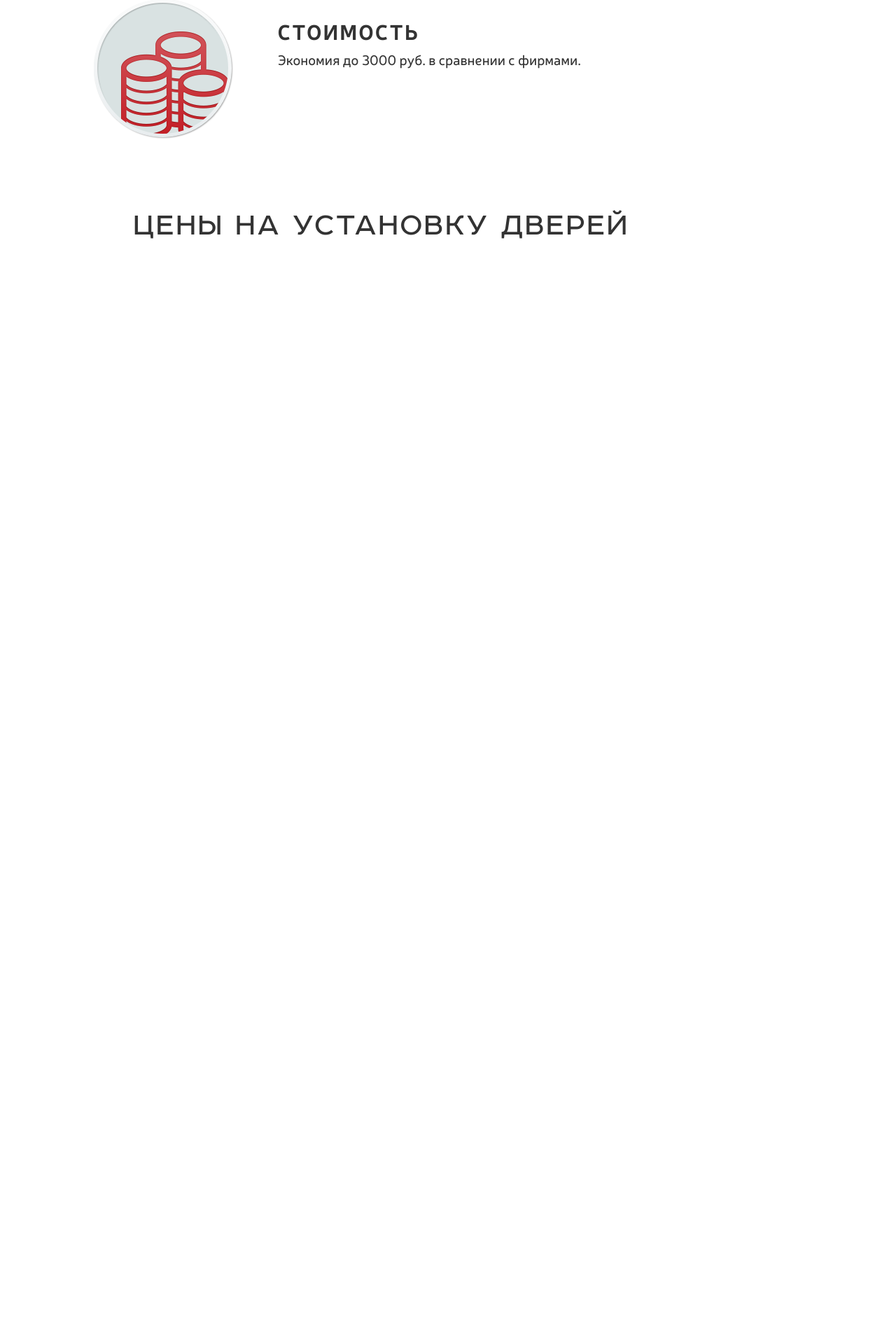
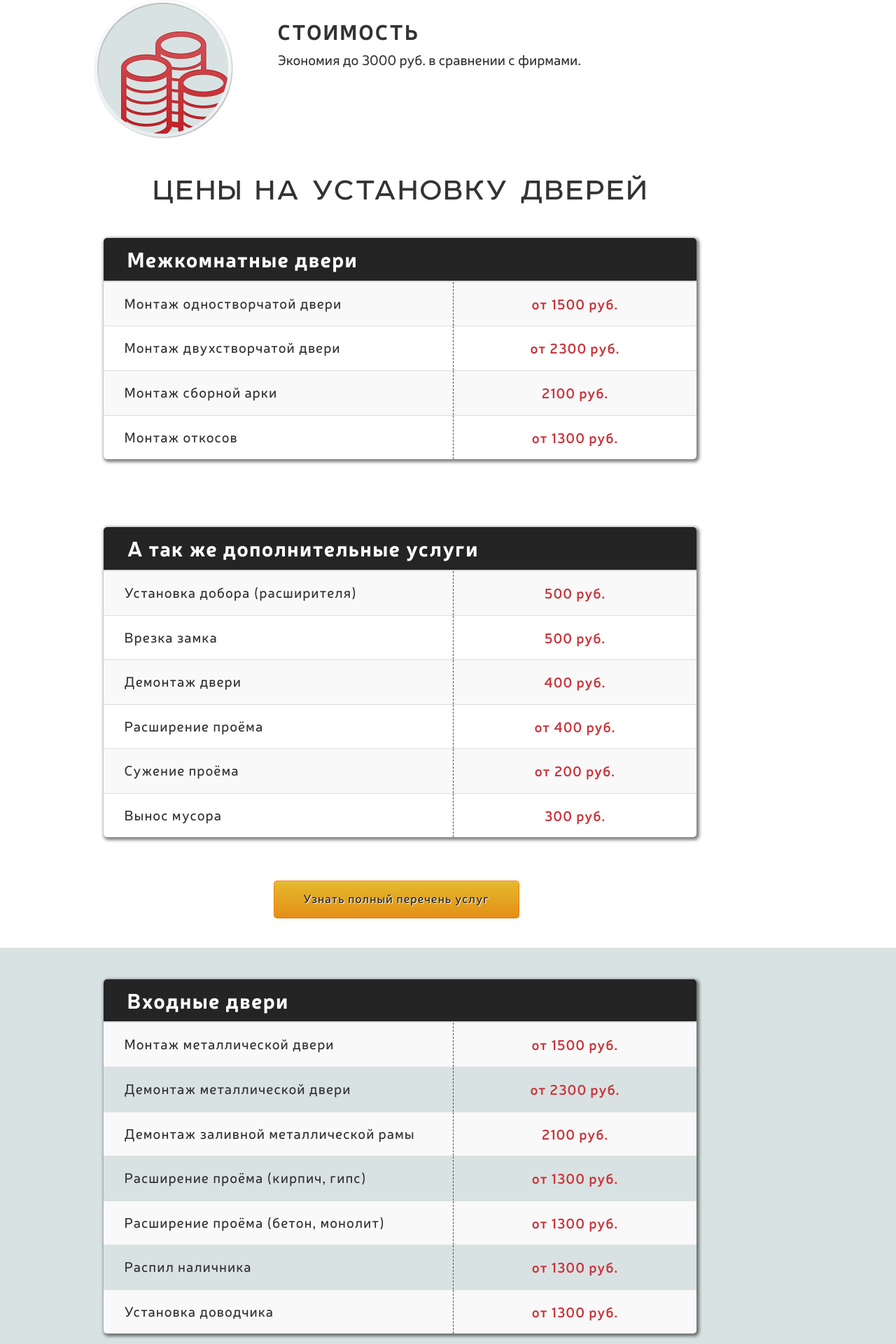
Before and after one commit to miskovaleksey/doors, a PHP site: page / in a window 1280 px wide. Shown: the part 1862-3782 px from the top of the page at 70% size. Before the commit the page ends 2203 px from the top, so only its background shows below. Run offline with PHP 8.4, Linux system fonts and the light colour scheme; some libraries are stand-ins or nearby versions.

Commit message:
added price block

```diff
--- a/css/index.css
+++ b/css/index.css
@@ -378,14 +378,73 @@ body .eggs .desc p {
 }
 /*=============================*/
 body .price {
-  padding-top: 50px;
-  padding-bottom: 50px;
+  padding-top: 0px;
+  padding-bottom: 42px;
+}
+body .price.gray {
+  background-color: #d9e2e2;
+  padding-top:45px;
 }
 body .price h1{
   font-family: 'Room', sans-serif;
   font-size: 45px;
   margin: 0;
-  margin-left: 23px;
+  margin: 0 0 43px 51px;
   text-transform: uppercase;
   letter-spacing: 3px;
 }
+body .price .wrapper-table {
+    margin-left: -20px; border-radius: 5px; box-shadow: 2px 2px 4px 2px rgba(0, 0, 0, 0.5); width: 100%; overflow: hidden; margin-bottom: 0;
+}
+body .price .wrapper-table.last {
+  margin-top: 97px;
+}
+body .price.gray .wrapper-table.last {
+  margin-top: 53px;
+}
+body .price .wrapper-table table {
+  margin-bottom: 0;
+}
+body .price .wrapper-table table thead {
+  background-color: #242424;
+}
+body .price.gray .wrapper-table.last table thead {
+  background-color: #bb282e;
+}
+body .price .wrapper-table table th {
+  color: #fff;
+  letter-spacing: 1.3px;
+  margin: 0;
+  padding: 9px 34px;
+  font-size: 30px;
+}
+body .price .wrapper-table table td.first {
+  border-right: 1px dashed #535354;
+  color: #303030;
+  font-size: 20px;
+  letter-spacing: 1px;
+  padding: 17px 30px;
+  width: 59%;
+}
+body .price .wrapper-table table td.second {
+  width: 49%;
+  font-size: 20px;
+  color: #c9333a;
+  font-weight: 600;
+  text-align: center;
+  letter-spacing: 1px;
+  padding: 17px;
+}
+
+body .price a.button {
+  margin-left: 43px;
+  margin-top: 62px;
+  width: 40%;
+  text-align: center;
+  letter-spacing: 1px;
+  padding: 13px 20px;
+}
+
+body .price.gray a.button {
+  margin-top: 72px;
+}
--- a/index.html
+++ b/index.html
@@ -235,7 +235,198 @@
 
   <section class="price" id="section-price">
     <div class="container">
-      <div class="col-md-offset-1 col-md-10"><h1>Цены на установку дверей</h1></div>
+      <div class="col-md-offset-1 col-md-9"><h1>Цены на установку дверей</h1></div>
+      <div class="col-md-offset-1 col-md-9">
+        <div class="wrapper-table">
+          <table class="table table-striped">
+            <thead>
+              <tr>
+                <th colspan="2">Межкомнатные двери</th>
+              </tr>
+            </thead>
+            <tbody>
+              <tr>
+                <td class="first">Монтаж одностворчатой двери</td>
+                <td class="second">от 1500 руб.</td>
+              </tr>
+              <tr>
+                <td class="first">Монтаж двухстворчатой двери</td>
+                <td class="second">от 2300 руб.</td>
+              </tr>
+              <tr>
+                <td class="first">Монтаж сборной арки</td>
+                <td class="second">2100 руб.</td>
+              </tr>
+              <tr>
+                <td class="first">Монтаж откосов</td>
+                <td class="second">от 1300 руб.</td>
+              </tr>
+            </tbody>
+          </table>
+        </div>
+      </div>
+
+      <div class="col-md-offset-1 col-md-9">
+        <div class="wrapper-table last">
+          <table class="table table-striped">
+            <thead>
+              <tr>
+                <th colspan="2">А так же дополнительные услуги</th>
+              </tr>
+            </thead>
+            <tbody>
+              <tr>
+                <td class="first">Установка добора (расширителя)</td>
+                <td class="second">500 руб.</td>
+              </tr>
+              <tr>
+                <td class="first">Врезка замка</td>
+                <td class="second">500 руб.</td>
+              </tr>
+              <tr>
+                <td class="first">Демонтаж двери</td>
+                <td class="second">400 руб.</td>
+              </tr>
+              <tr>
+                <td class="first">Расширение проёма</td>
+                <td class="second">от 400 руб.</td>
+              </tr>
+              <tr>
+                <td class="first">Сужение проёма</td>
+                <td class="second">от 200 руб.</td>
+              </tr>
+              <tr>
+                <td class="first">Вынос мусора</td>
+                <td class="second">300 руб.</td>
+              </tr>
+            </tbody>
+          </table>
+        </div>
+      </div>
+      <div class="clearfix"></div>
+      <div class="col-xs-offset-3 col-cd-5">
+          <a href="#"
+           class="button"
+           data-toggle="modal"
+           data-target="#popup-price-1">
+           Узнать полный перечень услуг
+          </a>
+        </div>
+
+        <!-- Modal -->
+        <div class="modal fade" id="popup-price-1" tabindex="-1" role="dialog" aria-labelledby="myModalLabel" aria-hidden="true">
+          <div class="modal-dialog">
+            <div class="modal-content">
+              <div class="modal-header">
+                <button type="button" class="close" data-dismiss="modal"><span aria-hidden="true">&times;</span><span class="sr-only">Close</span></button>
+                <h4 class="modal-title" id="myModalLabel">Modal title</h4>
+              </div>
+              <div class="modal-body">
+               forma
+              </div>
+            </div>
+          </div>
+        </div>
+      </div>
+    </div>
+  </section>
+
+  <section class="price gray" id="section-price-gray">
+    <div class="container">
+      <div class="col-md-offset-1 col-md-9">
+        <div class="wrapper-table">
+          <table class="table table-striped">
+            <thead>
+              <tr>
+                <th colspan="2">Входные двери</th>
+              </tr>
+            </thead>
+            <tbody>
+              <tr>
+                <td class="first">Монтаж металлической двери</td>
+                <td class="second">от 1500 руб.</td>
+              </tr>
+              <tr>
+                <td class="first">Демонтаж металлической двери</td>
+                <td class="second">от 2300  руб.</td>
+              </tr>
+              <tr>
+                <td class="first">Демонтаж заливной металлической рамы</td>
+                <td class="second">2100 руб.</td>
+              </tr>
+              <tr>
+                <td class="first">Расширение проёма (кирпич, гипс)</td>
+                <td class="second">от 1300  руб.</td>
+              </tr>
+              <tr>
+                <td class="first">Расширение проёма (бетон, монолит)</td>
+                <td class="second">от 1300  руб.</td>
+              </tr>
+              <tr>
+                <td class="first">Распил наличника</td>
+                <td class="second">от 1300  руб.</td>
+              </tr>
+              <tr>
+                <td class="first">Установка доводчика</td>
+                <td class="second">от 1300  руб.</td>
+              </tr>
+            </tbody>
+          </table>
+        </div>
+      </div>
+
+      <div class="clearfix"></div>
+      <div class="col-xs-offset-3 col-cd-5">
+        <a href="#"
+         class="button"
+         data-toggle="modal"
+         data-target="#popup-price-2">
+         Узнать полный перечень услуг
+        </a>
+      </div>
+
+      <!-- Modal -->
+      <div class="modal fade" id="popup-price-2" tabindex="-1" role="dialog" aria-labelledby="myModalLabel" aria-hidden="true">
+        <div class="modal-dialog">
+          <div class="modal-content">
+            <div class="modal-header">
+              <button type="button" class="close" data-dismiss="modal"><span aria-hidden="true">&times;</span><span class="sr-only">Close</span></button>
+              <h4 class="modal-title" id="myModalLabel">Modal title</h4>
+            </div>
+            <div class="modal-body">
+             forma
+            </div>
+          </div>
+        </div>
+      </div>
+
+
+      <div class="col-md-offset-1 col-md-9">
+        <div class="wrapper-table last">
+          <table class="table table-striped">
+            <thead>
+              <tr>
+                <th colspan="2">Акция на установку металлических дверей</th>
+              </tr>
+            </thead>
+            <tbody>
+              <tr>
+                <td class="first">Установка 2-х дверей</td>
+                <td class="second">скидка 5%</td>
+              </tr>
+              <tr>
+                <td class="first">Установка 3-4 дверей</td>
+                <td class="second">скидка 10%</td>
+              </tr>
+              <tr>
+                <td class="first">Установка 5-ти дверей и более</td>
+                <td class="second">скидка 15%</td>
+              </tr>
+            </tbody>
+          </table>
+        </div>
+      </div>
+
     </div>
   </section>
 
```
